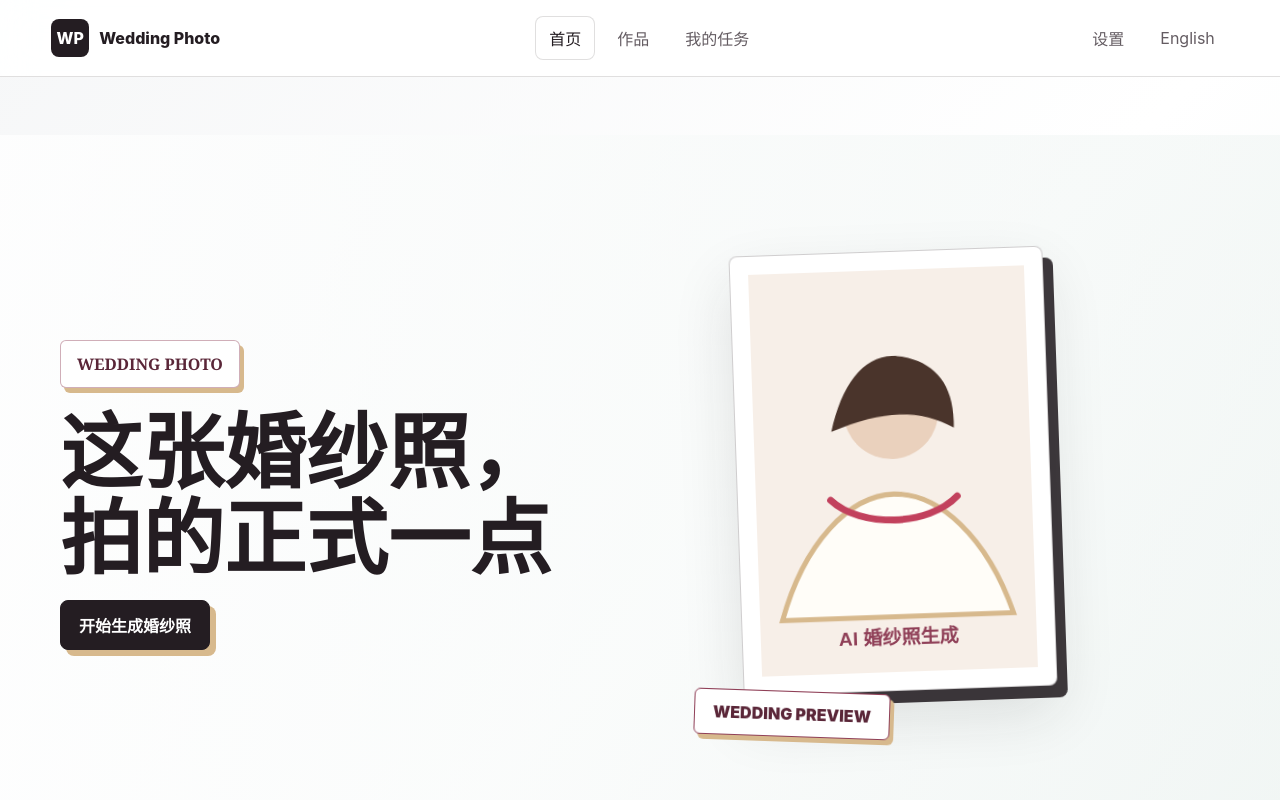
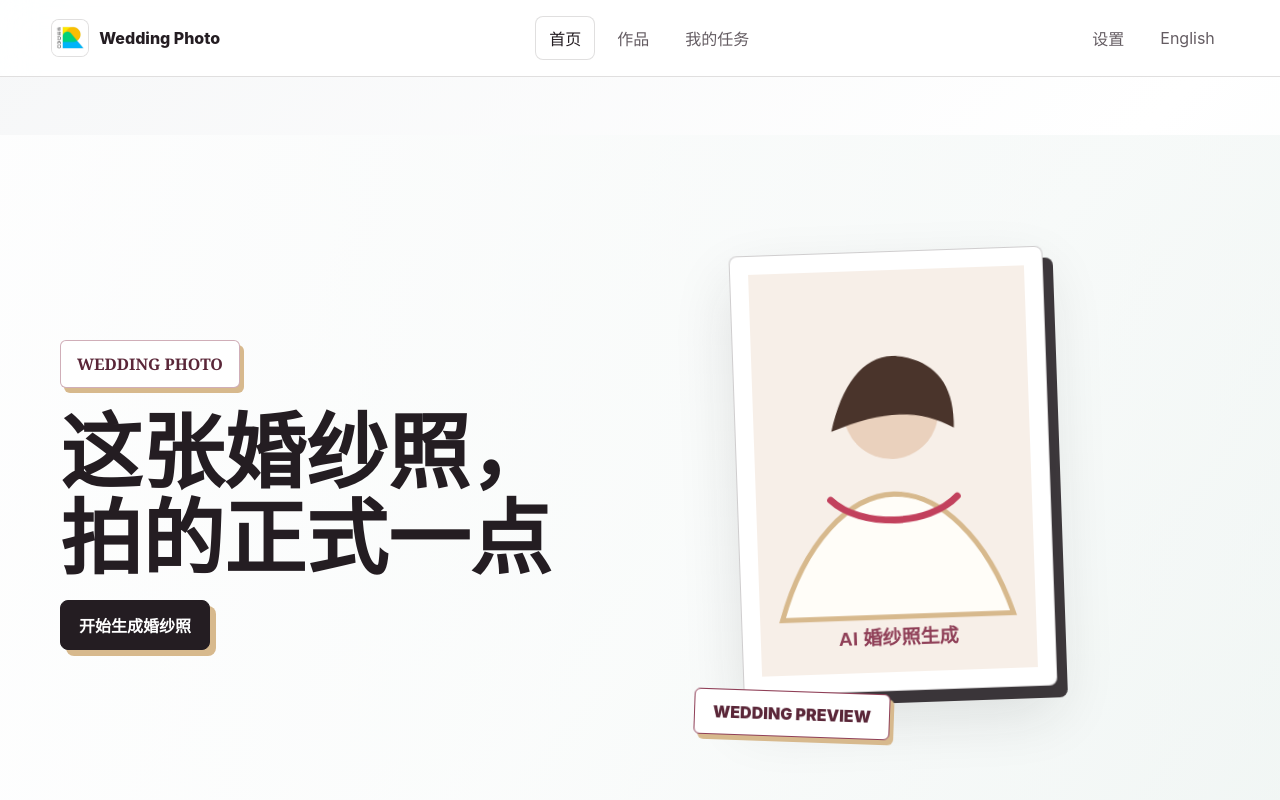
Before and after one commit to duyedoudou/wedding_photo, a website: page index.html in a window 1280 px wide. Shown: the top 800 px of the page. Drawn offline with Linux system fonts and the light colour scheme; no server answers.

Commit message:
Add custom brand icon

```diff
--- a/index.html
+++ b/index.html
@@ -8,12 +8,14 @@
       content="上传一张原始人像照片，使用内置婚纱照提示词生成新的 AI 婚纱照。"
     />
     <title>Wedding Photo - AI 婚纱照生成</title>
+    <link rel="icon" href="./assets/favicon.png" type="image/png" />
+    <link rel="apple-touch-icon" href="./assets/apple-touch-icon.png" />
     <link rel="stylesheet" href="./styles.css" />
   </head>
   <body>
     <header class="site-header">
       <a class="brand" href="#/">
-        <span class="brand-mark">WP</span>
+        <img class="brand-mark brand-logo" src="./assets/brand-icon.png" alt="" />
         <span class="brand-name">Wedding Photo</span>
       </a>
       <nav class="primary-nav" aria-label="Primary navigation">
--- a/styles.css
+++ b/styles.css
@@ -69,13 +69,16 @@ a {
 }
 
 .brand-mark {
-  display: grid;
   width: 38px;
   height: 38px;
-  place-items: center;
-  color: #fff;
-  background: var(--ink);
   border-radius: 8px;
+}
+
+.brand-logo {
+  display: block;
+  object-fit: cover;
+  background: #fff;
+  border: 1px solid var(--line);
 }
 
 .brand-name {
```
Also changed, not shown: README.md, assets/apple-touch-icon.png (added), assets/brand-icon.png (added), assets/favicon.png (added).
